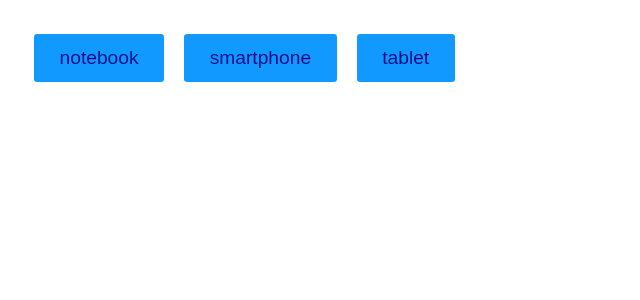
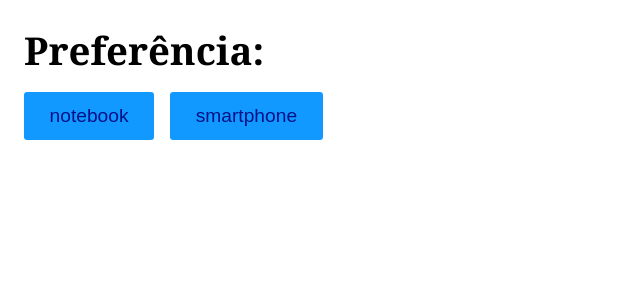
Before and after one commit to matheushnt/react-playground, a React (Vite) app: page / in a window 1280 px wide. Shown: the top 300 px of the page, without its empty margins (0-640 px from the left). Built offline with nearby package versions, Linux system fonts and the light colour scheme.

Commit message:
useEffect

```diff
--- a/eslint.config.js
+++ b/eslint.config.js
@@ -20,6 +20,7 @@
     },
     rules: {
       'no-unused-vars': ['error', { varsIgnorePattern: '^[A-Z_]' }],
+      eqeqeq: ['error', 'always'],
     },
   },
 ]);
--- a/src/App.jsx
+++ b/src/App.jsx
@@ -1,29 +1,36 @@
-import React, { useState } from 'react';
-import Button from './Button';
+import React, { useState, useEffect } from 'react';
 import Produto from './Produto';
 
 const App = () => {
-  const [dados, setDados] = useState(null);
-  const [loading, setLoading] = useState(null);
+  const [produto, setProduto] = useState(null);
 
-  async function handleClick({ target }) {
-    setLoading(true);
-    const response = await fetch(`https://ranekapi.origamid.dev/json/api/produto/${target.textContent}`);
-    const json = await response.json();
-    setDados(json);
-    setLoading(false);
+  useEffect(() => {
+    const produtoLocal = localStorage.getItem('produto');
+
+    if (produtoLocal !== null) {
+      setProduto(produtoLocal);
+    }
+  }, []);
+
+  useEffect(() => {
+    if (produto !== null) {
+      localStorage.setItem('produto', produto);
+    }
+  }, [produto]);
+
+  function handleClick({ target }) {
+    setProduto(target.textContent);
   }
 
   return (
-    <>
-      <div>
-        <Button handleClick={handleClick} texto="notebook" />
-        <Button handleClick={handleClick} texto="smartphone" />
-        <Button handleClick={handleClick} texto="tablet" />
-      </div>
-      {loading && <p>Carregando...</p>}
-      {!loading && dados && <Produto dados={dados} />}
-    </>
+    <div>
+      <h1>Preferência: {produto}</h1>
+      <button onClick={handleClick} style={{ marginRight: '1rem' }}>
+        notebook
+      </button>
+      <button onClick={handleClick}>smartphone</button>
+      <Produto produto={produto} />
+    </div>
   );
 };
 
--- a/src/Button.jsx
+++ /dev/null
@@ -1,11 +0,0 @@
-import React from 'react';
-
-const Button = ({ texto, handleClick }) => {
-  return (
-    <button onClick={handleClick} style={{ margin: '10px' }}>
-      {texto}
-    </button>
-  );
-};
-
-export default Button;
--- a/src/Produto.jsx
+++ b/src/Produto.jsx
@@ -1,11 +1,22 @@
-import React from 'react';
+import React, { useEffect, useState } from 'react';
 
-const Produto = ({ dados }) => {
+const Produto = ({ produto }) => {
+  const [dados, setDados] = useState(null);
+
+  useEffect(() => {
+    if (produto !== null) {
+      fetch(`https://ranekapi.origamid.dev/json/api/produto/${produto}`)
+        .then((res) => res.json())
+        .then((json) => setDados(json));
+    }
+  }, [produto]);
+
+  if (dados === null) return null;
+
   return (
     <div>
       <h1>{dados.nome}</h1>
       <p>R$ {dados.preco}</p>
-      <img src={dados.fotos[0].src} alt={dados.fotos[0].title} />
     </div>
   );
 };
```
